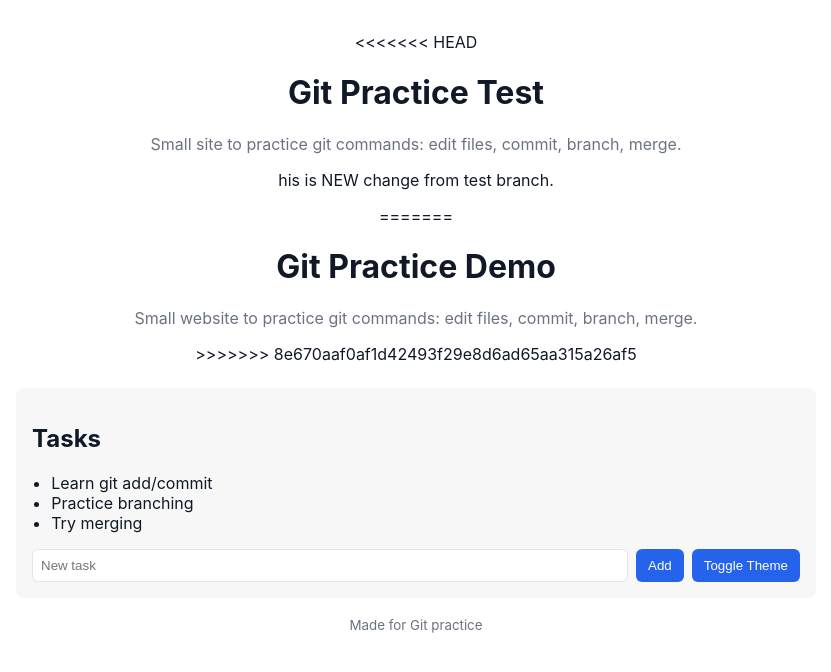
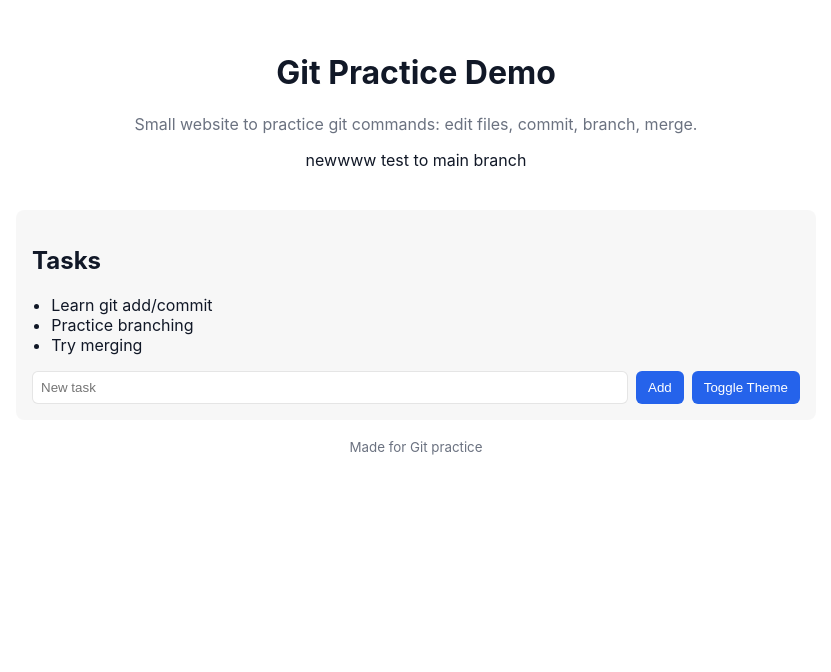
Before and after one commit to moiz-260/git-command-practice, a plain HTML site: page index.html in a window 1280 px wide. Shown: the whole page, without its empty margins (224-1055 px from the left). Drawn offline with Linux system fonts and the light colour scheme.

Commit message:
new para to test for merge

```diff
--- a/index.html
+++ b/index.html
@@ -8,14 +8,9 @@
 </head>
 <body>
   <header>
-<<<<<<< HEAD
-    <h1 id="title">Git Practice Test</h1>
-    <p class="desc">Small site to practice git commands: edit files, commit, branch, merge.</p>
-    <p>his is NEW change from test branch.</p>
-=======
     <h1 id="title">Git Practice Demo</h1>
     <p class="desc">Small website to practice git commands: edit files, commit, branch, merge.</p>
->>>>>>> 8e670aaf0af1d42493f29e8d6ad65aa315a26af5
+    <p>newwww test to main branch</p>
   </header>
   <main>
     <section class="todo">
```
